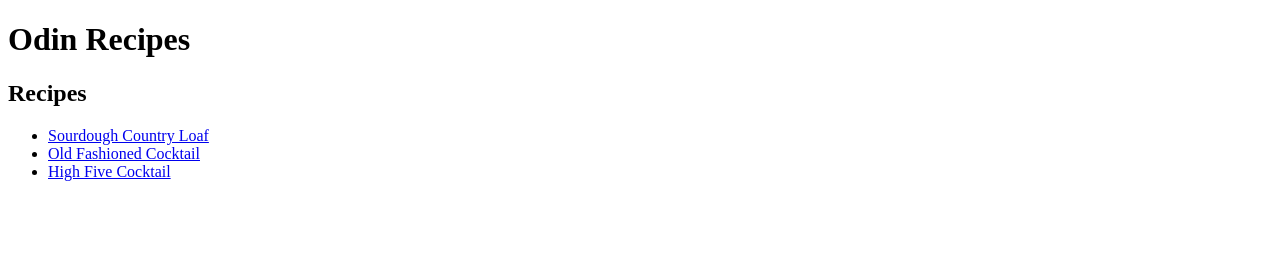
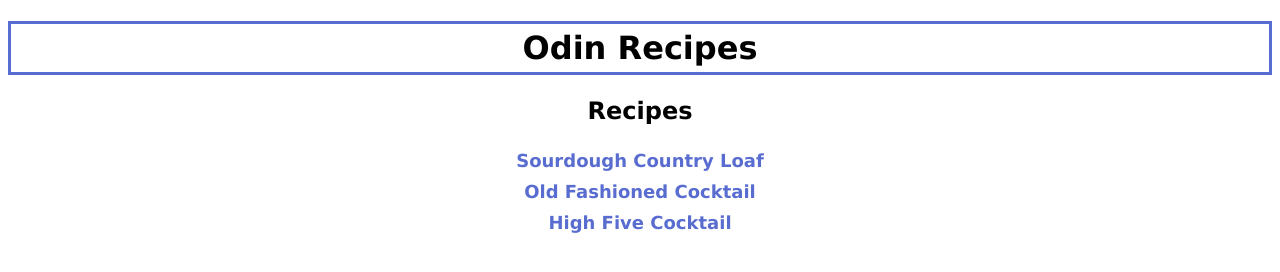
Before and after one commit to kellerperry/odin-recipes, a plain HTML site: page index.html in a window 1280 px wide. Drawn offline with Linux system fonts and the light colour scheme.

Commit message:
Add css elements and interpage navigation

```diff
--- a/index.html
+++ b/index.html
@@ -3,16 +3,19 @@
 <head>
     <meta charset="UTF-8">
     <meta name="viewport" content="width=device-width, initial-scale=1.0">
+    <link rel="stylesheet" href="styles.css">
     <title>Odin Recipes</title>
 </head>
 <body>
-    <h1>Odin Recipes</h1>
+    <h1 class="page_title">Odin Recipes</h1>
 
-    <h2>Recipes</h2>
-        <ul>
+    <div class="recipes">
+        <h2 class="section_title">Recipes</h2>
+        <ul class="recipe_list">
             <li><a href="./recipes/sourdough_country_loaf.html">Sourdough Country Loaf</a></li>
             <li><a href="./recipes/old_fashioned.html">Old Fashioned Cocktail</a></li>
             <li><a href="./recipes/high_five_cocktail.html">High Five Cocktail</a></li>
         </ul>
+    </div>
 </body>
 </html>
--- /dev/null
+++ b/styles.css
@@ -0,0 +1,79 @@
+* {
+    font-family: 'Lucida Sans', 'Lucida Sans Regular', 'Lucida Grande', 'Lucida Sans Unicode', Geneva, Verdana, sans-serif;
+
+
+}
+
+nav li a {
+    padding: 5px;
+}
+
+.page_title {
+    width: auto;
+    padding: 5px;
+    text-align: center;
+}
+
+h1 {
+    border: solid 3px rgb(89, 109, 208);
+    padding: 4px;
+}
+
+ul {
+    list-style: none;
+}
+
+li {
+    color: rgb(83, 83, 83);
+    padding: 5px;
+    font-size: 18px;
+}
+
+a:link {
+    text-decoration: none;
+    color: rgb(89, 109, 208);
+}
+
+a:visited {
+    color: rgb(89, 109, 208);
+    font-weight: bold;
+}
+
+a:hover {
+    background-color: rgb(89, 109, 208);
+    color: rgb(255, 255, 255);
+    padding: 5px;
+}
+
+a:active {
+    background-color: rgb(202, 201, 201);
+    text-decoration: none;
+}
+
+
+
+.recipes {
+    text-align: center;
+
+}
+
+.recipe_list {
+   width: auto;
+   margin: 0 auto;
+   padding-left: 0;
+   font-weight: bold;
+}
+
+.section_title {
+    text-align: center;
+}
+
+.recipe_hero {
+    display: block;
+    margin-left: auto;
+    margin-right: auto;
+}
+
+div.recipe_instructions li {
+    padding: 8px;
+}
```
Also changed, not shown: recipes/high_five_cocktail.html (+2 -1 lines), recipes/old_fashioned.html (+2 -1 lines), recipes/sourdough_country_loaf.html (+7 -5 lines).
